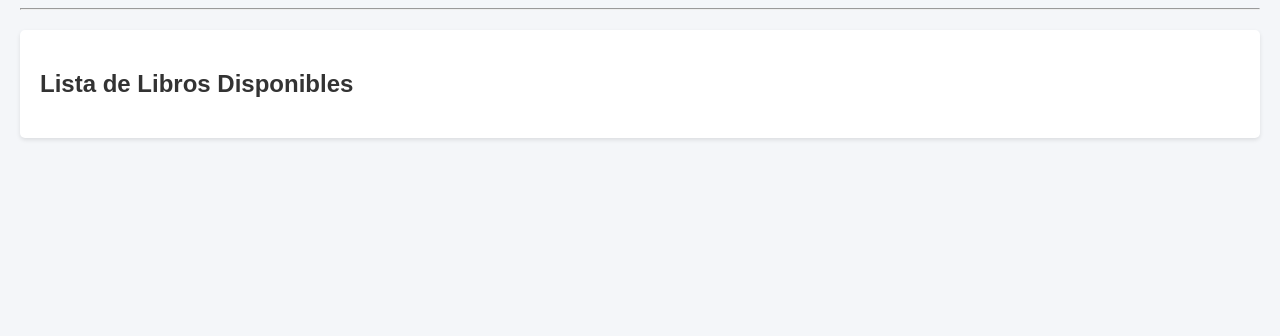
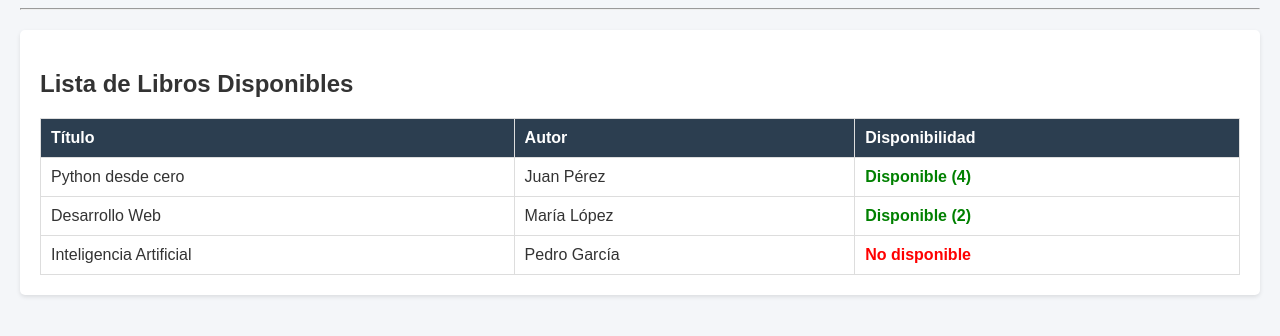
Before and after one commit to brandonSolari/TE2_portal_biblioteca, a Flask app: page /libros in a window 1280 px wide. Shown: the part 106-442 px from the top of the page. Run offline with Flask 3, Linux system fonts and the light colour scheme.

Commit message:
Implementa Jinja2

```diff
--- a/app.py
+++ b/app.py
@@ -8,6 +8,12 @@ usuarios = {
     "laura": "2222",
     "diego": "3333"
 }
+
+lista_libros = [
+    {"titulo": "Python desde cero", "autor": "Juan Pérez", "disponibles": 4},
+    {"titulo": "Desarrollo Web", "autor": "María López", "disponibles": 2},
+    {"titulo": "Inteligencia Artificial", "autor": "Pedro García", "disponibles": 0}
+]
 
 @app.route('/')
 def index():
@@ -29,8 +35,8 @@ def login():
     return render_template('login.html')
 
 @app.route('/libros')
-def libros():
-    return render_template('libros.html')
+def libros(): # La función vuelve a llamarse 'libros'
+    return render_template('libros.html', libros=lista_libros)
 
 @app.route('/perfil')
 def perfil():
--- a/templates/libros.html
+++ b/templates/libros.html
@@ -1,4 +1,30 @@
 {% extends "base.html" %}
+
 {% block content %}
     <h2>Lista de Libros Disponibles</h2>
+
+    <table border="1" cellpadding="8" style="width: 100%; border-collapse: collapse;">
+        <thead>
+            <tr style="background-color: #2c3e50; color: white;">
+                <th>Título</th>
+                <th>Autor</th>
+                <th>Disponibilidad</th>
+            </tr>
+        </thead>
+        <tbody>
+            {% for libro in libros %}
+            <tr>
+                <td>{{ libro.titulo }}</td>
+                <td>{{ libro.autor }}</td>
+                <td>
+                    {% if libro.disponibles > 0 %}
+                        <span style="color: green; font-weight: bold;">Disponible ({{ libro.disponibles }})</span>
+                    {% else %}
+                        <span style="color: red; font-weight: bold;">No disponible</span>
+                    {% endif %}
+                </td>
+            </tr>
+            {% endfor %}
+        </tbody>
+    </table>
 {% endblock %}
```
